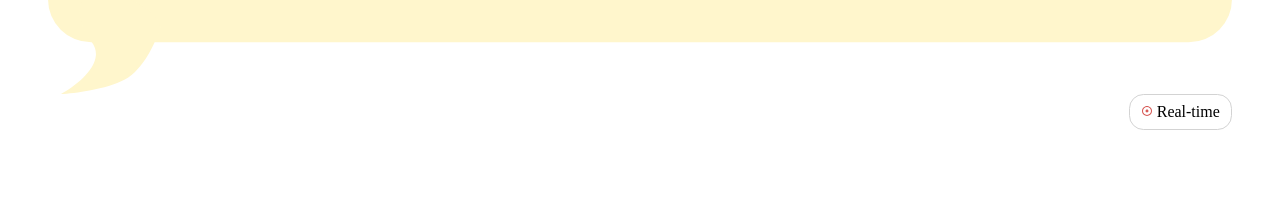
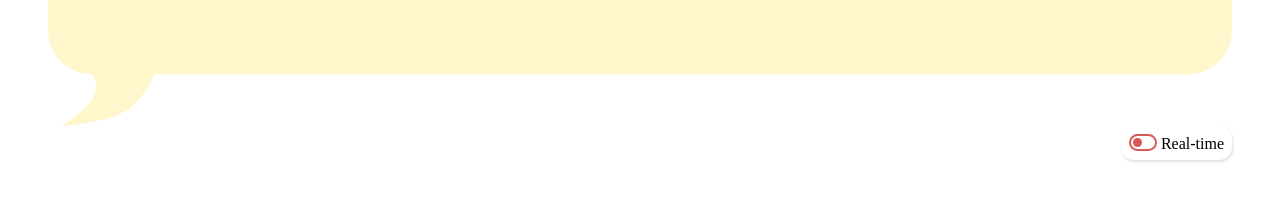
Before and after one commit to ezi-s-u/Workey-Client, a plain HTML site: page index.html in a window 1280 px wide. Shown: the part 1215-1425 px from the top of the page. Drawn offline with nearby package versions, Linux system fonts and the light colour scheme; a web font is replaced by a local one.

Commit message:
:sparkles: [feat] on off 버튼 css 완성

```diff
--- a/css/index.css
+++ b/css/index.css
@@ -7,20 +7,20 @@ body {
 body {
     padding-top: 0;
 }
+
 header {
     background-color: rgba(0, 0, 0, 0);
 }
-.wrapper {
-}
+
 .background-box {
     position: absolute;
     height: 43vh;
     width: 100vw;
-    top: -10vh;
+    top: -7vh;
     border-radius: 1em;
-    background-color: aqua;
     background-image: linear-gradient(to top left, var(--purple-09) 30%, var(--purple-07) 60%);
 }
+
 .container {
     width: 100%;
     text-align: center;
@@ -33,7 +33,7 @@ header {
     margin: 10px auto;
     padding: 0;
     text-align: center;
-    margin: 4em 0 4em 0;
+    margin: 6em 0 4em 0;
     /* background-color: aqua; */
 }
 
@@ -135,11 +135,74 @@ header {
 .record-box {
     position: relative;
     float: right;
+    height: auto;
     /* background-color: white; */
-    border: solid 0.1em var(--gray-06);
-    border-radius: 0.9em;
-    padding: 0.5em 0.7em 0.5em 0.7em;
+    /* border: solid 0.1em var(--gray-06); */
+    box-shadow: 1px 2px 3px #00000020;
+    border-radius: 0.8em;
+    padding: 0.4em 0.5em 0.4em 0.5em;
     margin-bottom: 10vh;
+    /* background-color: #c44; */
+    display: table-cell;
+    vertical-align: middle;
+}
+.record-box > #current-state {
+    position: relative;
+    top: -1px;
+
+}
+#switch {
+    position: absolute;
+    /* hidden */
+    appearance: none;
+    -webkit-appearance: none;
+    -moz-appearance: none;
+}
+
+.switch_label {
+    position: relative;
+    cursor: pointer;
+    display: inline-block;
+    width: 24px;
+    height: 13px;
+    top: 1.7px;
+    background: #fff;
+    border: 2px solid var(--record-color);
+    border-radius: 20px;
+    transition: 0.2s;
+}
+
+.switch_label:hover {
+    background: #efefef;
+}
+
+.onf_btn {
+    position: absolute;
+    top: 2px;
+    left: 2px;
+    display: inline-block;
+    width: 9px;
+    height: 9px;
+    border-radius: 20px;
+    background: var(--record-color);
+    transition: 0.2s;
+}
+
+/* checking style */
+#switch:checked+.switch_label {
+    background: var(--record-color);
+    border: 2px solid var(--record-color);
+}
+
+#switch:checked+.switch_label:hover {
+    background: var(--record-color);
+}
+
+/* move */
+#switch:checked+.switch_label .onf_btn {
+    left: 13px;
+    background: #fff;
+    box-shadow: 1px 2px 3px #00000020;
 }
 
 /* 현재 일한 시간 보기 */
@@ -190,6 +253,7 @@ header {
     from {
         width: 0%
     }
+
     to {
         width: 100%
     }
--- a/css/style.css
+++ b/css/style.css
@@ -25,6 +25,7 @@
     --gray-05: #B1B1B1;
     --gray-06: #D3D3D3;
     --gray-07: #E5E5EA;
+    --record-color: #D75A56;
     --white: #fff;
     --main-font: 'Pretendard-Regular';
 
--- a/index.html
+++ b/index.html
@@ -39,10 +39,20 @@
                         <span id="comment">Hustling until it's time to punch out!</span>
                     </div>
                 </div>
+                <!--  -->
                 <div class="record-box">
+                    <input type="checkbox" id="switch">
+                    <label for="switch" class="switch_label">
+                        <span class="onf_btn"></span>
+                    </label>
+                    <span id="current-state">Real-time</span>
+                </div>
+                <!--  -->
+                <!-- <div class="record-box">
                     <img src="./img/icon_record.svg" alt="레코딩 아이콘">
                     <span id="current-state">Real-time</span>
-                </div>
+                </div> -->
+                <!--  -->
                 <div class="working-time-box">
                     <div class="illustration-state">
                         <img src="./img/running_illustration.svg" alt="일하는 중">
```
